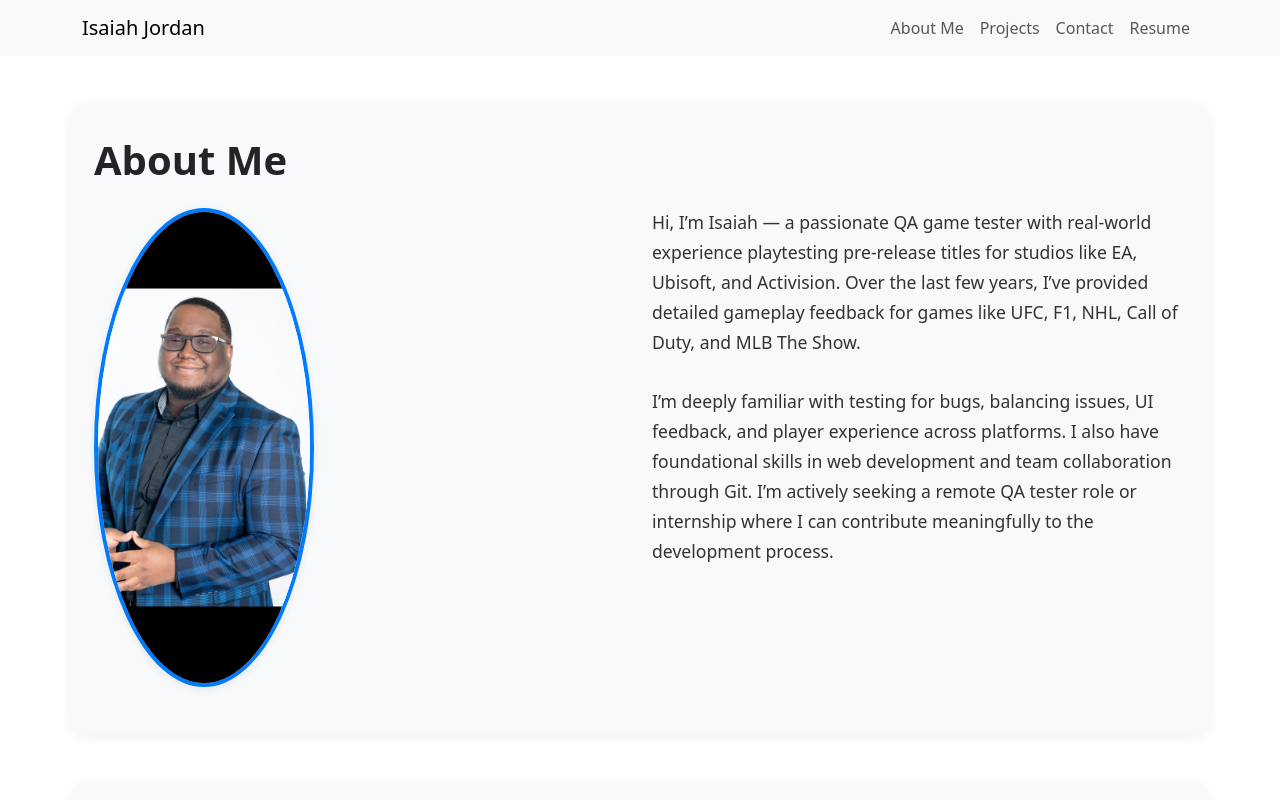
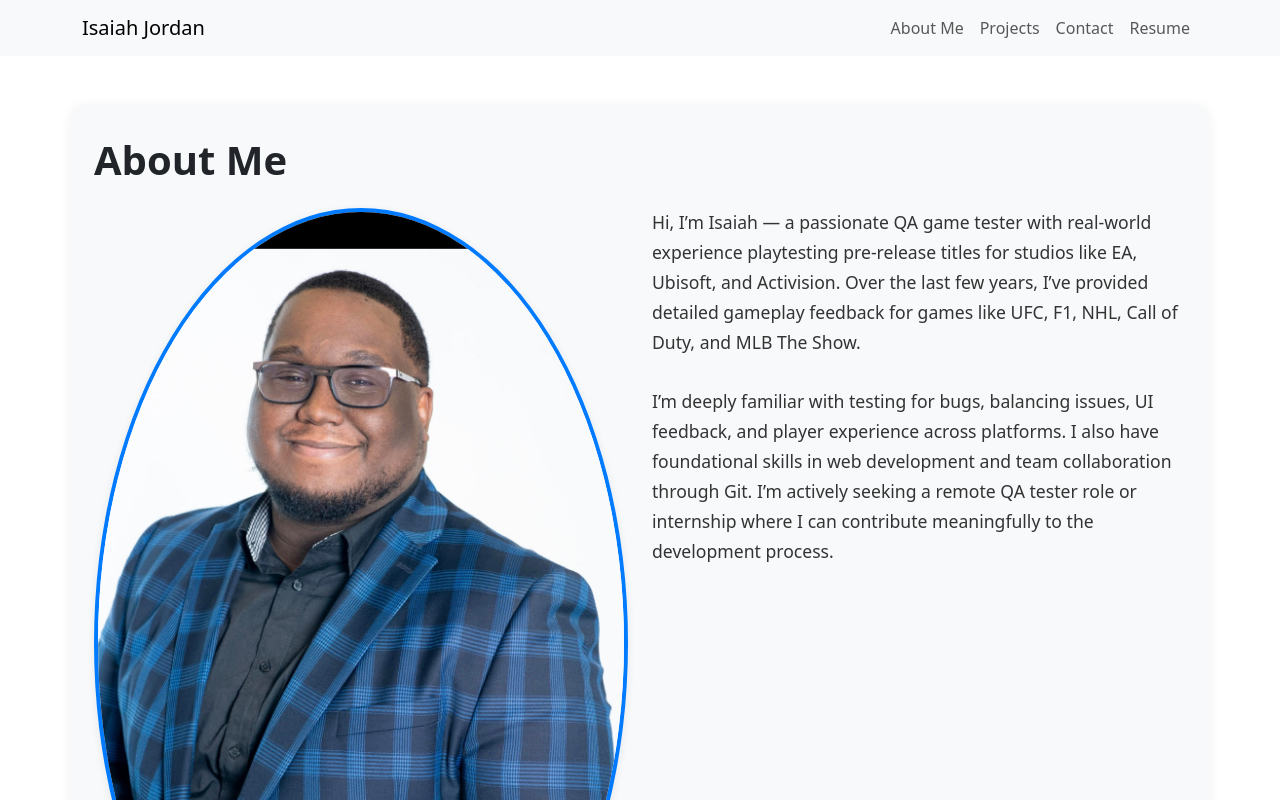
Before and after one commit to Ijordan4/my-portfolio, a React (Create React App) app: page /my-portfolio/aboutme in a window 1280 px wide. Shown: the top 800 px of the page. Built offline with nearby package versions, Linux system fonts and the light colour scheme.

Commit message:
starter site

```diff
--- a/public/assets/style.css
+++ b/public/assets/style.css
@@ -12,9 +12,11 @@ h1 {
 }
 
 .img-fluid.rounded-circle {
-  max-width: 220px;
+  width: 921px;
+  height: 870px;
+  object-fit: cover;
   border: 4px solid #007bff;
-  margin-bottom: 16px;
+  center top: 16px;
   box-shadow: 0 2px 8px rgba(0,0,0,0.08);
 }
 
```
Also changed, not shown: 7 other files (tests, documents, lock files or other folders).
